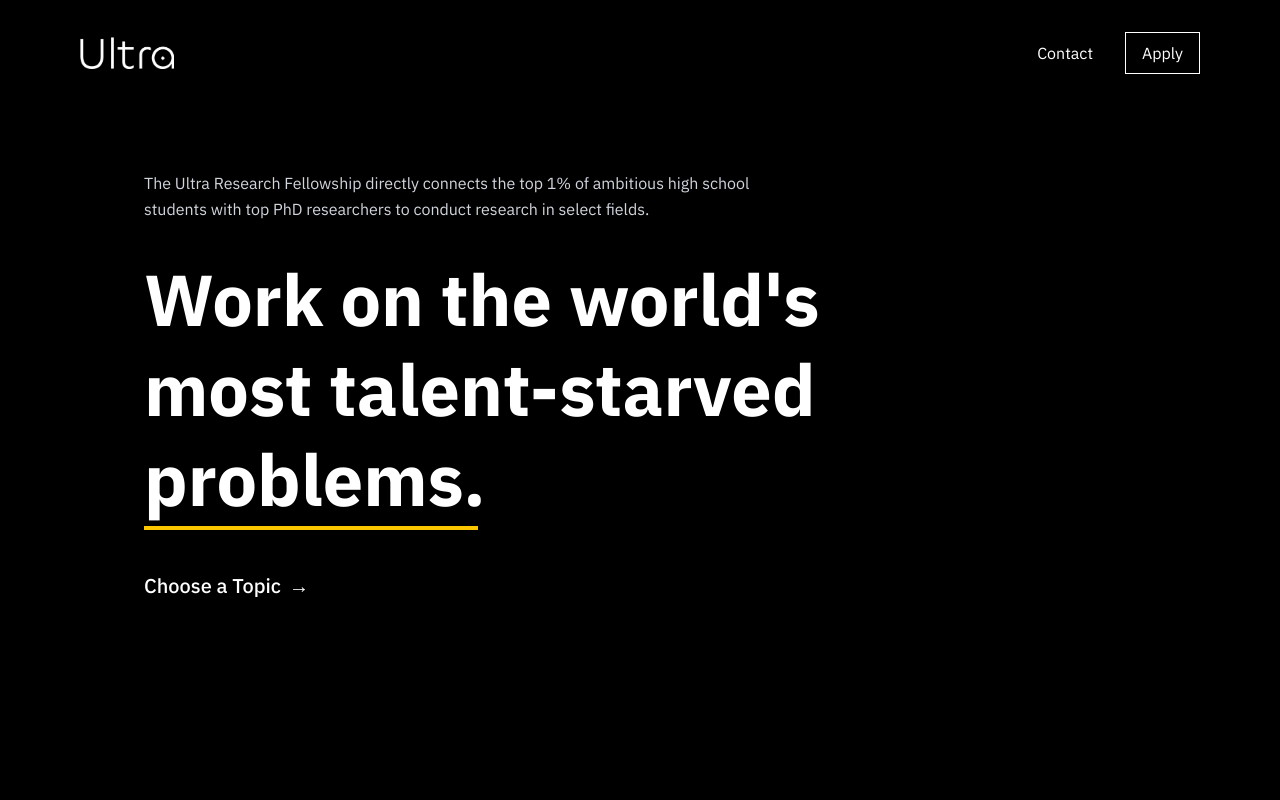
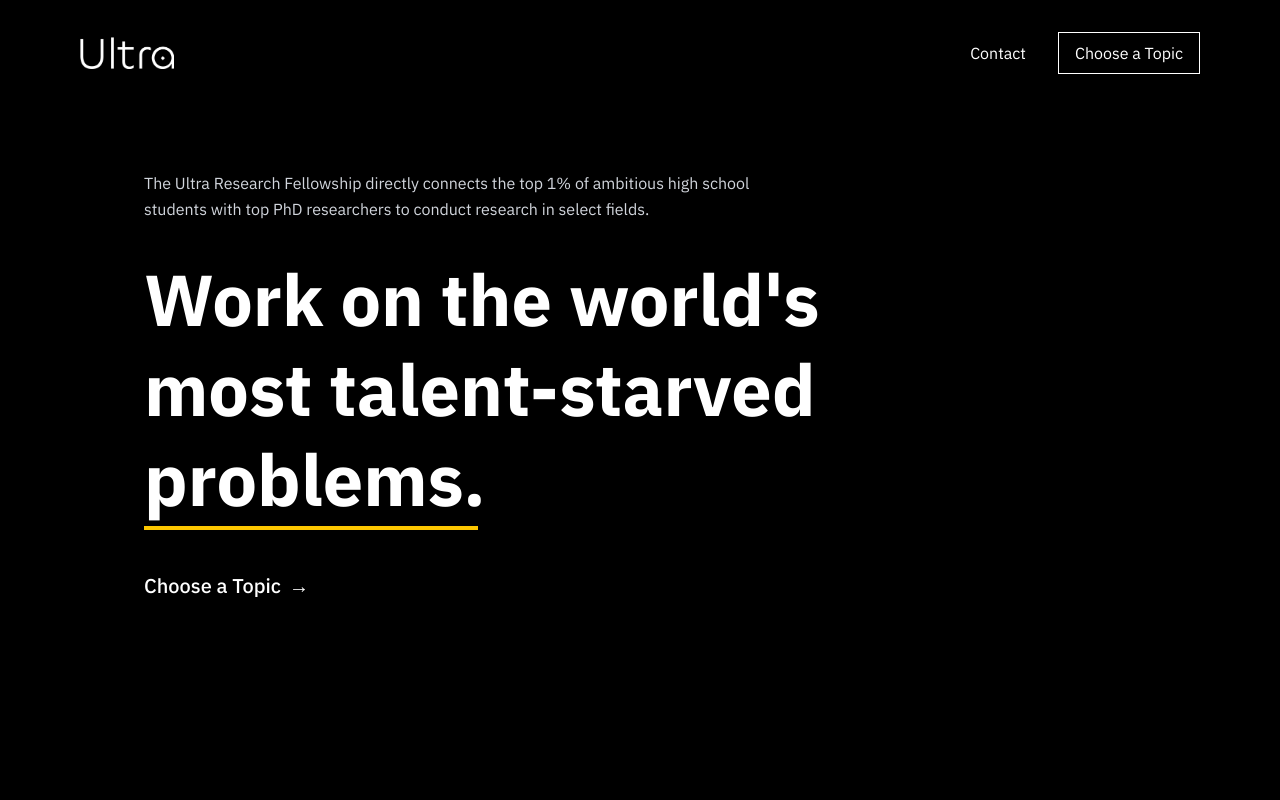
Before and after one commit to DaInfernalCoder/ultra-research-fellowship, a Next.js app: page / in a window 1280 px wide. Shown: the top 800 px of the page. Built offline with nearby package versions, Linux system fonts and the light colour scheme.

Commit message:
fix: update button text from 'Apply' to 'Choose a Topic' in Header component

```diff
--- a/src/components/layout/Header.tsx
+++ b/src/components/layout/Header.tsx
@@ -122,7 +122,7 @@ export default function Header({ onApplyClick }: HeaderProps) {
           onClick={onApplyClick}
           className="border border-white px-4 py-2 hover:bg-white hover:text-black transition-colors"
         >
-          Apply
+          Choose a Topic
         </button>
       </nav>
 
@@ -213,7 +213,7 @@ export default function Header({ onApplyClick }: HeaderProps) {
                   onClick={handleApplyClick}
                   className="w-full border border-white text-white py-3 px-6 rounded hover:bg-white hover:text-black transition-colors mt-8"
                 >
-                  Apply
+                  Choose a Topic
                 </button>
               </nav>
             </div>
```
